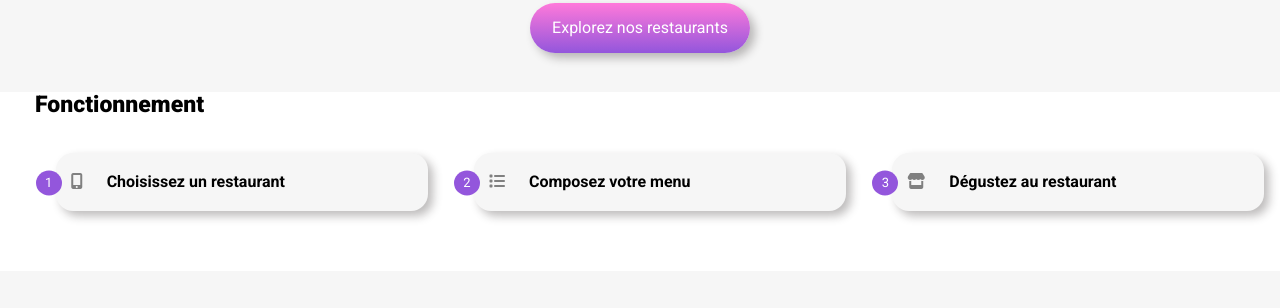
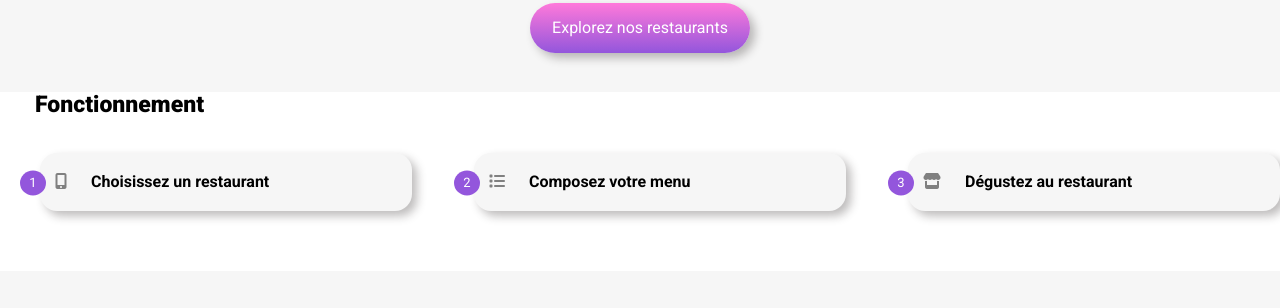
Before and after one commit to Svenhildr/Projet_3, a website: page index.html in a window 1280 px wide. Shown: the part 261-569 px from the top of the page. Drawn offline with nearby package versions, Linux system fonts and the light colour scheme; a web font is replaced by a local one.

Commit message:
site complet sans anim v2

```diff
--- a/sass/responsive/_responsive.scss
+++ b/sass/responsive/_responsive.scss
@@ -13,7 +13,7 @@
     .fonctionnement ol{
         display: flex;
         flex-direction: row;
-        justify-content: space-around;
+        justify-content: space-between;
         width: 100%;
         & li{
             width: 30%;
@@ -24,6 +24,7 @@
         display: flex;
         flex-wrap: wrap;
         flex-direction: row;
+        justify-content: center;
         width: 100%;
     }
     .card{
```
Also changed, not shown: css/style.css, 1 other file.
